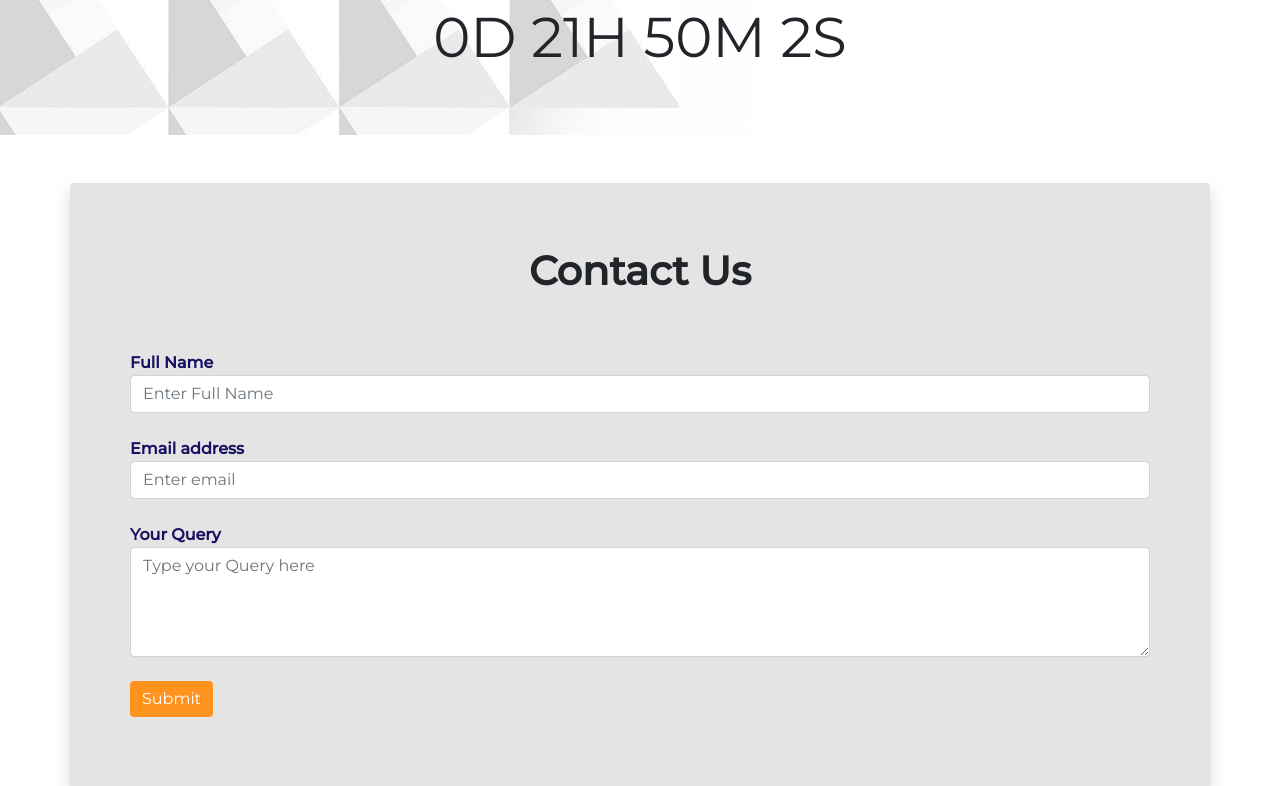
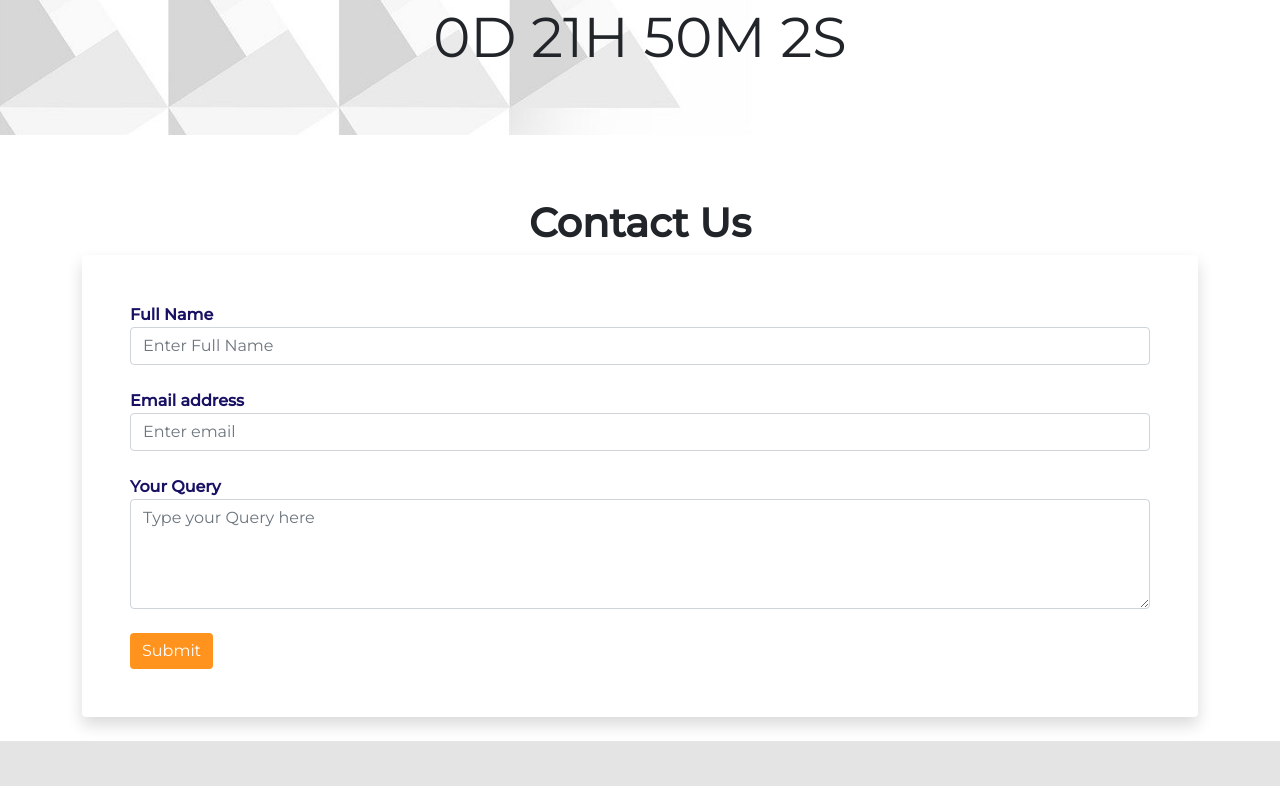
Before and after one commit to ISTE-SIESGST/InternXpo, a plain HTML site: page index.html in a window 1280 px wide. Shown: the part 860-1646 px from the top of the page. Drawn offline with nearby package versions, Linux system fonts and the light colour scheme.

Commit message:
haleai role added and index contact updated

```diff
--- a/index.html
+++ b/index.html
@@ -63,12 +63,13 @@
     <section class="text-center py-5 countdown">
         <p class="display-4 my-3" id="timer"></p>
     </section>
-    <div id="contactForm" class="pt-5 pb-4 container shadow rounded mb-5 mt-5" style="background-color: #e4e4e4;">
+    <div id="contactForm" class="pt-5 pb-4 container">
         <h1 class="text-center mt-3"><b>Contact Us</b></h1>
-        <form class="p-5" name="contactform" id="contactform">
+        <form class="shadow p-5 rounded" name="contactform" id="contactform">
             <div class="form-group">
                 <label for="full_name" style="color: #181163;"><b>Full Name</b></label>
-                <input type="text" class="form-control" id="full_name" name="full_name" placeholder="Enter Full Name" required />
+                <input type="text" class="form-control" id="full_name" name="full_name" placeholder="Enter Full Name"
+                    required />
             </div>
             <br>
             <div class="form-group">
@@ -78,7 +79,8 @@
             <br>
             <div class="form-group">
                 <label for="query" style="color: #181163;"><b>Your Query</b></label>
-                <textarea class="form-control" id="query" name="query" rows="4" placeholder="Type your Query here" required></textarea>
+                <textarea class="form-control" id="query" name="query" rows="4" placeholder="Type your Query here"
+                    required></textarea>
             </div>
             <br>
             <button type="submit" class="btn btn-primary submit_button">Submit</button>
```
Also changed, not shown: companies/haleai.html (+3 -0 lines).
